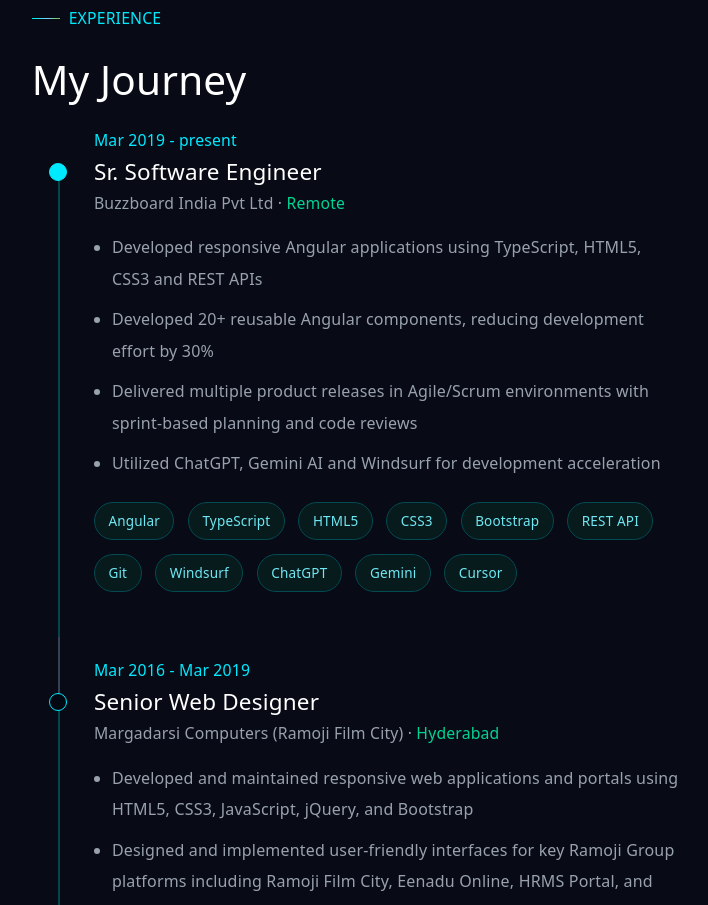
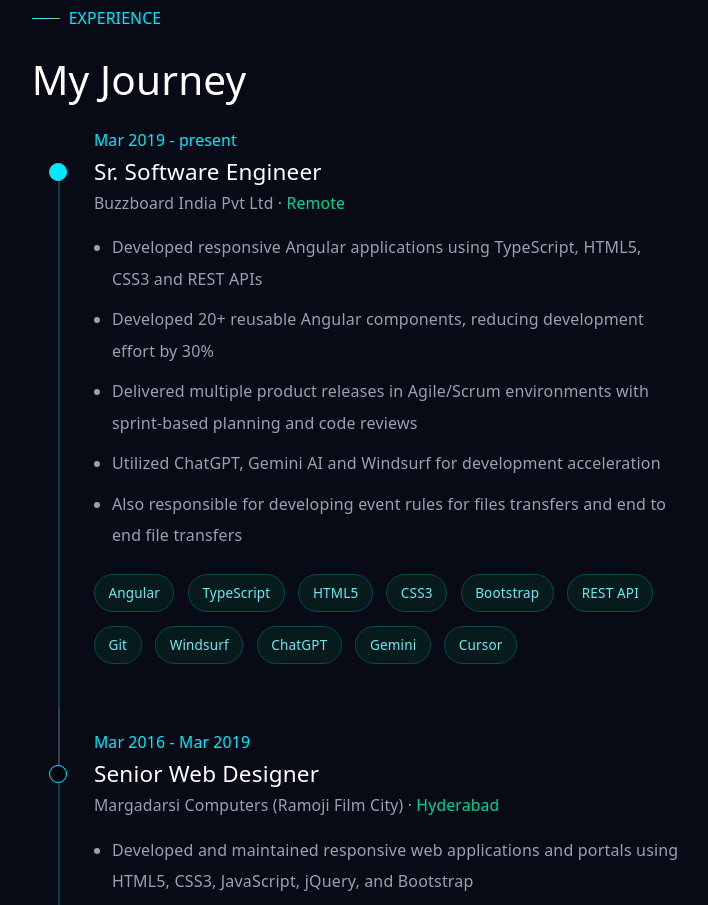
Before and after one commit to srinivas-irri/portfolio, a React (Vite) app: page / in a window 1280 px wide. Shown: the part 2360-3265 px from the top of the page, without its empty margins (222-930 px from the left). Built offline with nearby package versions, Linux system fonts and the light colour scheme; no server answers.

Commit message:
new experiance added

```diff
--- a/src/data/portfolioData.js
+++ b/src/data/portfolioData.js
@@ -59,7 +59,8 @@ Strong problem-solving skills with extensive experience collaborating in <strong
          "Developed responsive Angular applications using TypeScript, HTML5, CSS3 and REST APIs",
          "Developed 20+ reusable Angular components, reducing development effort by 30%",
          "Delivered multiple product releases in Agile/Scrum environments with sprint-based planning and code reviews",
-         "Utilized ChatGPT, Gemini AI and Windsurf for development acceleration"
+         "Utilized ChatGPT, Gemini AI and Windsurf for development acceleration",
+         "Also responsible for developing event rules for files transfers and end to end file transfers"
       ],
       technologies: ["Angular", "TypeScript", "HTML5", "CSS3", "Bootstrap", "REST API", "Git", "Windsurf", "ChatGPT", "Gemini", "Cursor"]
     },
```
